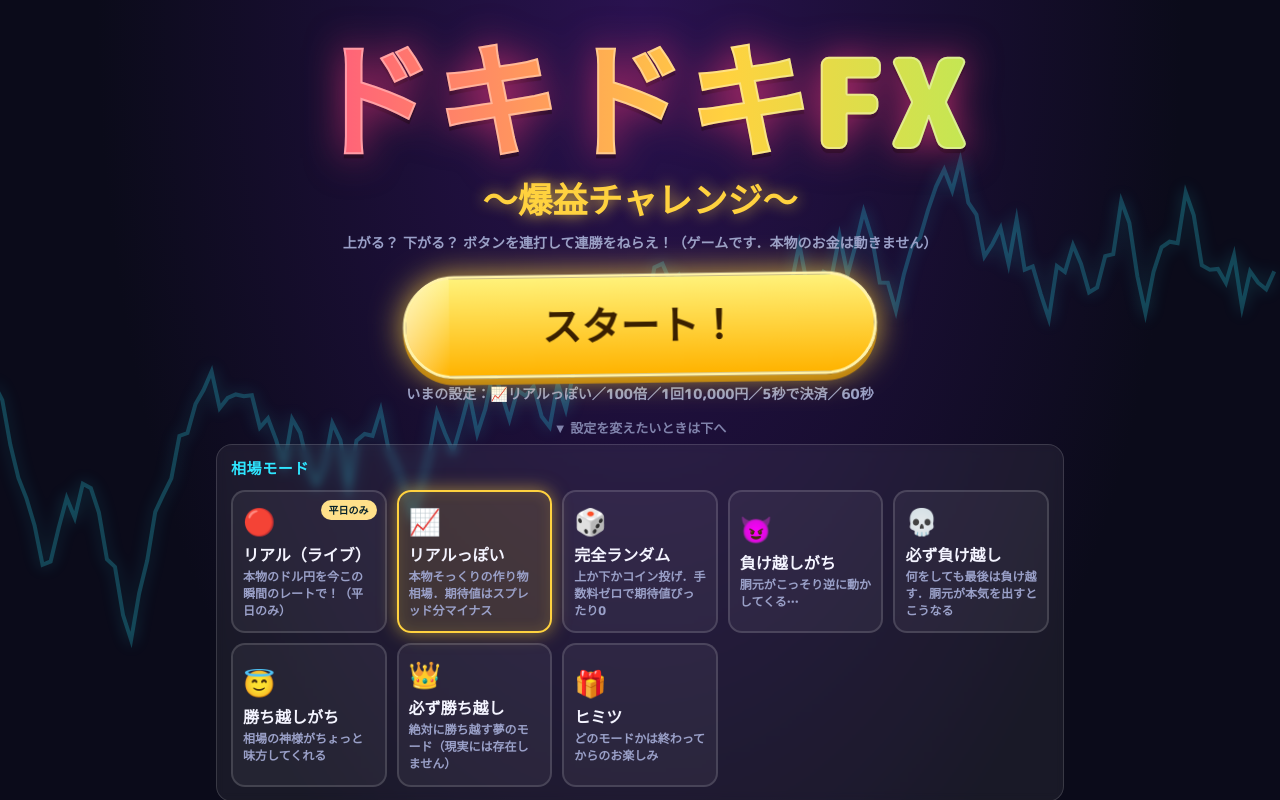
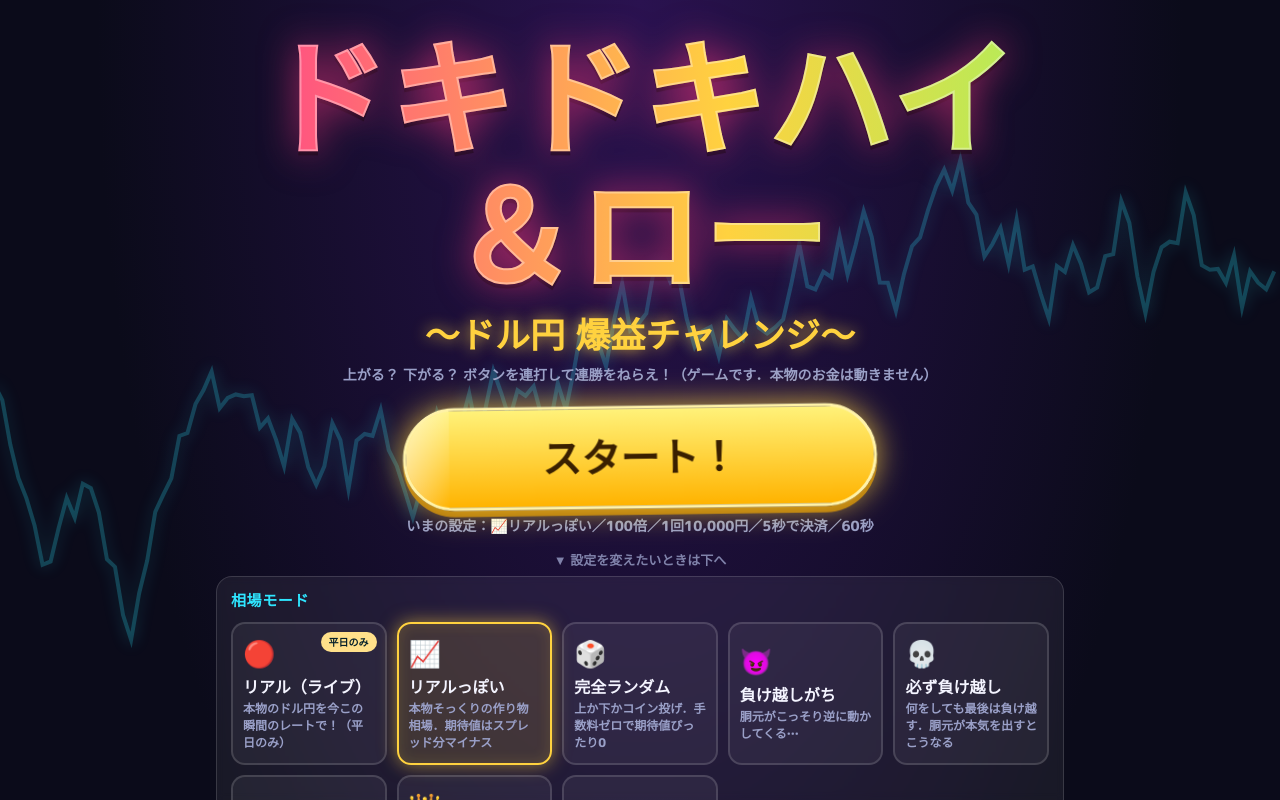
Before and after one commit to sayonari/dokidoki-highlow, a website built with Vite: page index.html in a window 1280 px wide. Built offline with nearby package versions, Linux system fonts and the light colour scheme.

Commit message:
タイトルを「ドキドキハイ＆ロー」に変更（遊び方はハイ＆ロー型，損益はFX式であることを明記）

```diff
--- a/index.html
+++ b/index.html
@@ -3,7 +3,7 @@
 <head>
 <meta charset="UTF-8" />
 <meta name="viewport" content="width=device-width, initial-scale=1, user-scalable=no" />
-<title>ドキドキFX 〜爆益チャレンジ〜</title>
+<title>ドキドキハイ＆ロー 〜ドル円 爆益チャレンジ〜</title>
 <link rel="preconnect" href="https://fonts.googleapis.com" />
 <link rel="preconnect" href="https://fonts.gstatic.com" crossorigin />
 <link href="https://fonts.googleapis.com/css2?family=M+PLUS+Rounded+1c:wght@800;900&display=swap" rel="stylesheet" />
--- a/package.json
+++ b/package.json
@@ -1,11 +1,11 @@
 {
-  "name": "dokidoki-fx",
+  "name": "dokidoki-highlow",
   "private": true,
   "version": "0.1.0",
   "type": "module",
   "scripts": {
     "dev": "vite",
-    "build": "tsc --noEmit && vite build && cp dist/index.html ../.output/dokidoki-fx.html",
+    "build": "tsc --noEmit && vite build && cp dist/index.html ../.output/dokidoki-highlow.html",
     "preview": "vite preview",
     "simulate": "tsx scripts/simulate.ts"
   },
--- a/src/ui/result.ts
+++ b/src/ui/result.ts
@@ -49,7 +49,7 @@ export function titleOf(r: GameResult): string {
 
 export function copyText(r: GameResult): string {
   const e = r.engine;
-  return `ドキドキFX 結果：${yen(e.realized, true)}円（${e.wins}勝${e.losses}敗）称号『${titleOf(r)}』 #ドキドキFX`;
+  return `ドキドキハイ＆ロー 結果：${yen(e.realized, true)}円（${e.wins}勝${e.losses}敗）称号『${titleOf(r)}』 #ドキドキハイアンドロー`;
 }
 
 export class ResultScreen {
--- a/src/ui/title.ts
+++ b/src/ui/title.ts
@@ -78,7 +78,7 @@ export class TitleScreen {
   private build(inner: HTMLElement, notice?: string) {
     const s = this.s;
     const logo = h('div', 'logo');
-    logo.append(h('div', 'logo-main', 'ドキドキFX'), h('div', 'logo-sub', '〜爆益チャレンジ〜'));
+    logo.append(h('div', 'logo-main', 'ドキドキハイ＆ロー'), h('div', 'logo-sub', '〜ドル円 爆益チャレンジ〜'));
     inner.append(logo);
     inner.append(h('p', 'lead', '上がる？ 下がる？ ボタンを連打して連勝をねらえ！（ゲームです．本物のお金は動きません）'));
     if (notice) inner.append(h('div', 'notice', notice));
@@ -177,6 +177,13 @@ export class TitleScreen {
     inner.append(this.achievementBook());
 
     inner.append(h('p', 'foot', '初期資金は 100,000 円（ゲーム内のおもちゃのお金）'));
+    inner.append(
+      h(
+        'p',
+        'foot',
+        'このゲームは，決めた時間で自動判定する「ハイ＆ロー（バイナリーオプション）」の遊び方に，値幅しだいで損益が変わる FX 式の計算（レバレッジ・スプレッド・ロスカット）を組み合わせたものです．本物の FX は決済のタイミングを自分で決め，本物のバイナリーオプションは当たると決まった額が払い戻されます．',
+      ),
+    );
   }
 
   private recordLine(): HTMLElement | null {
```
Also changed, not shown: audio-demo.html (+2 -2 lines), docs/index.html (+2 -2 lines), README.md.
